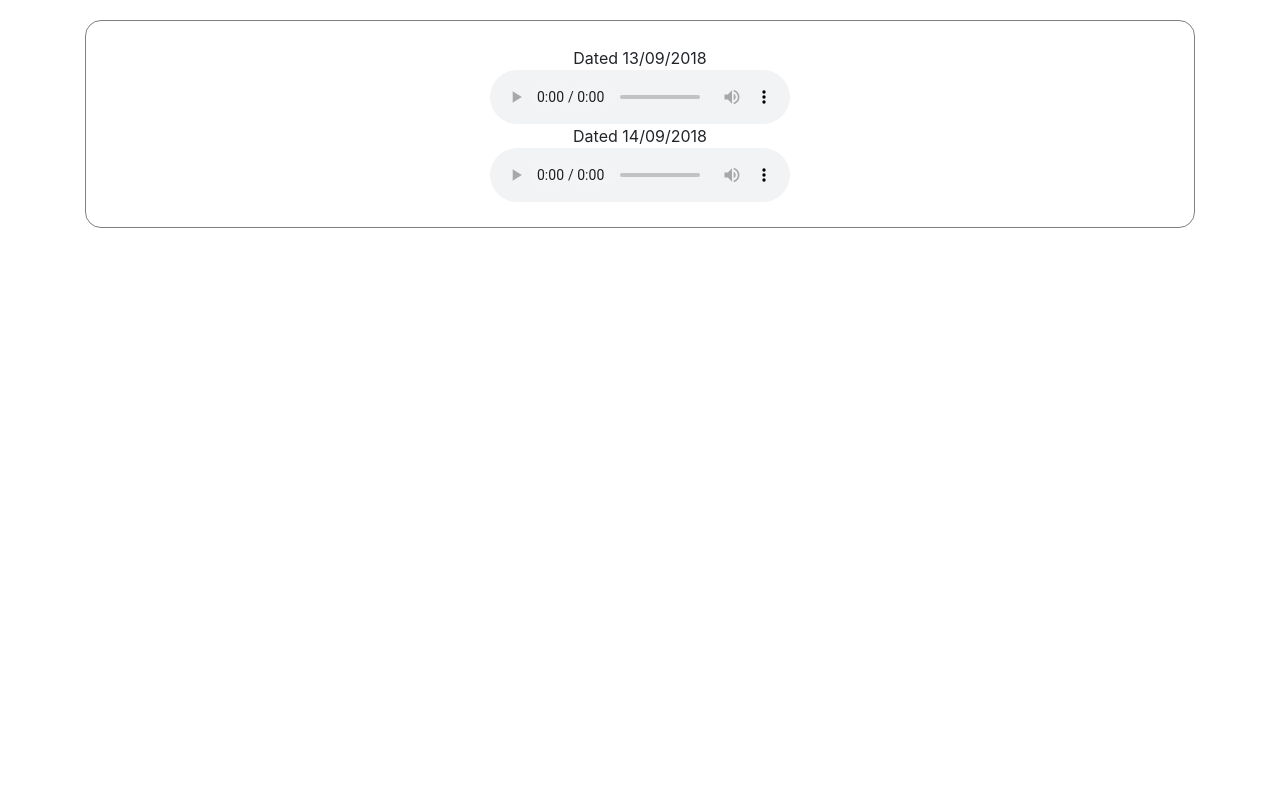
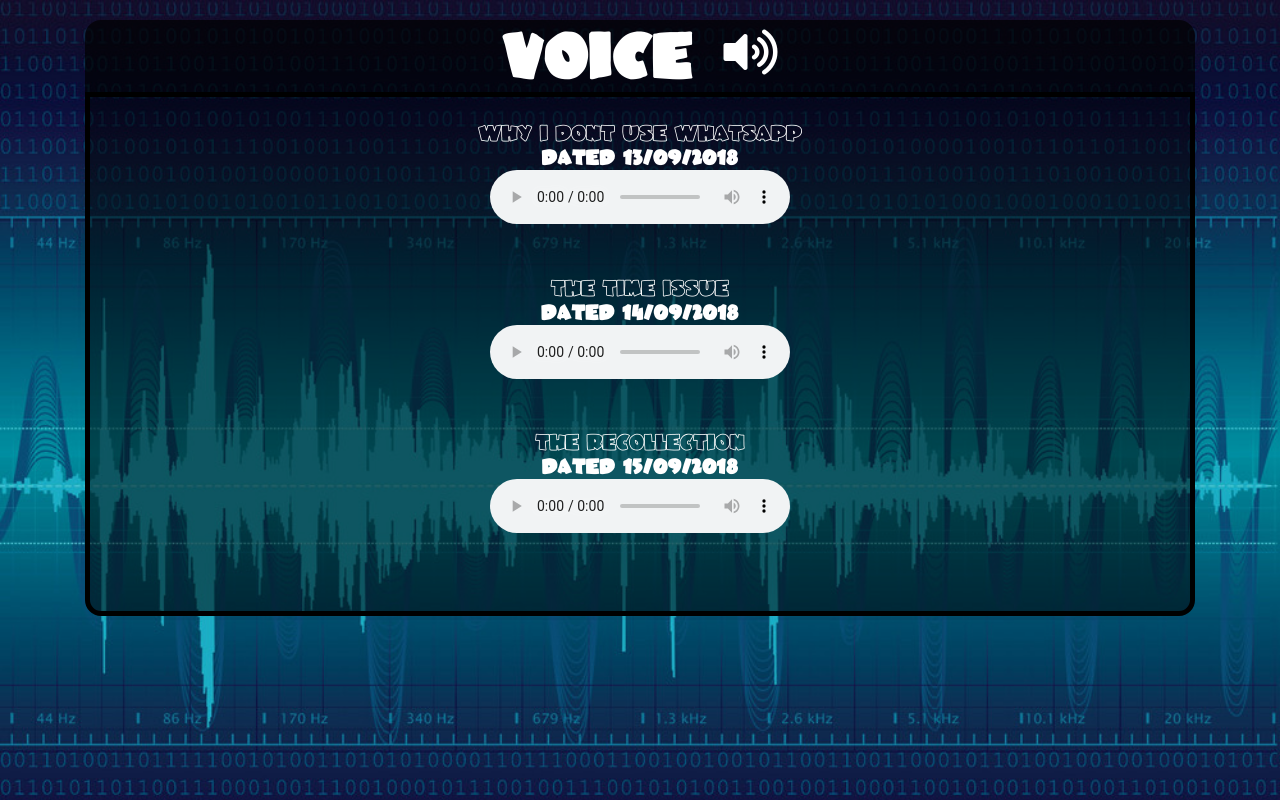
Before and after one commit to Haseeb-Qamar/pweb, a plain HTML site: page audiobook.html in a window 1280 px wide. Drawn offline with Linux system fonts and the light colour scheme.

Commit message:
new fonts

```diff
--- a/audiobook.css
+++ b/audiobook.css
@@ -1,13 +1,51 @@
+@font-face { font-family: JuneBug; src: url('JUNEBUG.TTF'); }
 .box{
   margin: 0 auto;
-  margin-top: 20px;
-  border-radius: 1em;
-  border: 1px solid gray;
+  margin-top: 0px;
+  border-bottom-left-radius: 1em;
+  border-bottom-right-radius: 1em;
   padding:25px;
+  background-color: rgba(0,0,0,.5);
+  color: white;
+  border: 5px solid black;
+  font-family: JuneBug;
+
+
 }
 body{
-  background-color: pink;
+  background-image: url(audiobg.jpg);
+  background-size: cover;
+  background-repeat: no-repeat;
 }
 .captions{
   display: block;
+
 }
+#header{
+  background-color: rgba(0,0,0,.7);
+    color: white;
+    border-top-left-radius: 1em;
+    border-top-right-radius: 1em;
+    margin-top: 20px;
+    position: relative;
+    font-family: JuneBug;
+
+
+}
+.blocks{
+    display: block;
+    color: aqua;
+    font-size: 20px;
+
+
+}
+#text{
+    font-size: 3em;
+    margin-right: 2%;
+}
+#first{
+    margin-top: 0px;
+}
+audio{
+    margin-bottom: 5%;
+}
--- a/audiobook.html
+++ b/audiobook.html
@@ -15,7 +15,33 @@
 <div class="container">
   <div class="row">
     <div class="col-sm-12">
-    <div class="box text-center"><span class="captions">Dated 13/09/2018</span><audio controls><source src="log1.mp3" type="audio/mpeg"></audio><span class="captions">Dated 14/09/2018</span><audio controls><source src="log2.mp3" type="audio/mpeg"></audio></div>
+
+    <div id="header" class="text-center">
+    <span id="text">VOICE</span>
+    <i id="icon" class="fas fa-volume-up fa-3x"></i>
+    </div>
+
+    <div class="box">
+
+    <div  class="text-center">
+    <span>why i dont use whatsapp</span>
+    <span id="first" class="captions">DATED 13/09/2018</span>
+    <audio controls><source src="log1.mp3" type="audio/mpeg"></audio>
+    </div>
+
+    <div  class="text-center">
+    <span>the time issue</span>
+    <span class="captions">DATED 14/09/2018</span>
+    <audio controls><source src="log2.mp3" type="audio/mpeg"></audio>
+    </div>
+
+    <div  class="text-center">
+    <span>the recollection</span>
+    <span class="captions">DATED 15/09/2018</span>
+    <audio controls><source src="log3.mp3" type="audio/mpeg"></audio>
+    </div>
+
+    </div>
 
     </div>
   </div>
```
Also changed, not shown: JUNEBUG.TTF (added), audiobg.jpg (added), 1 other file.
